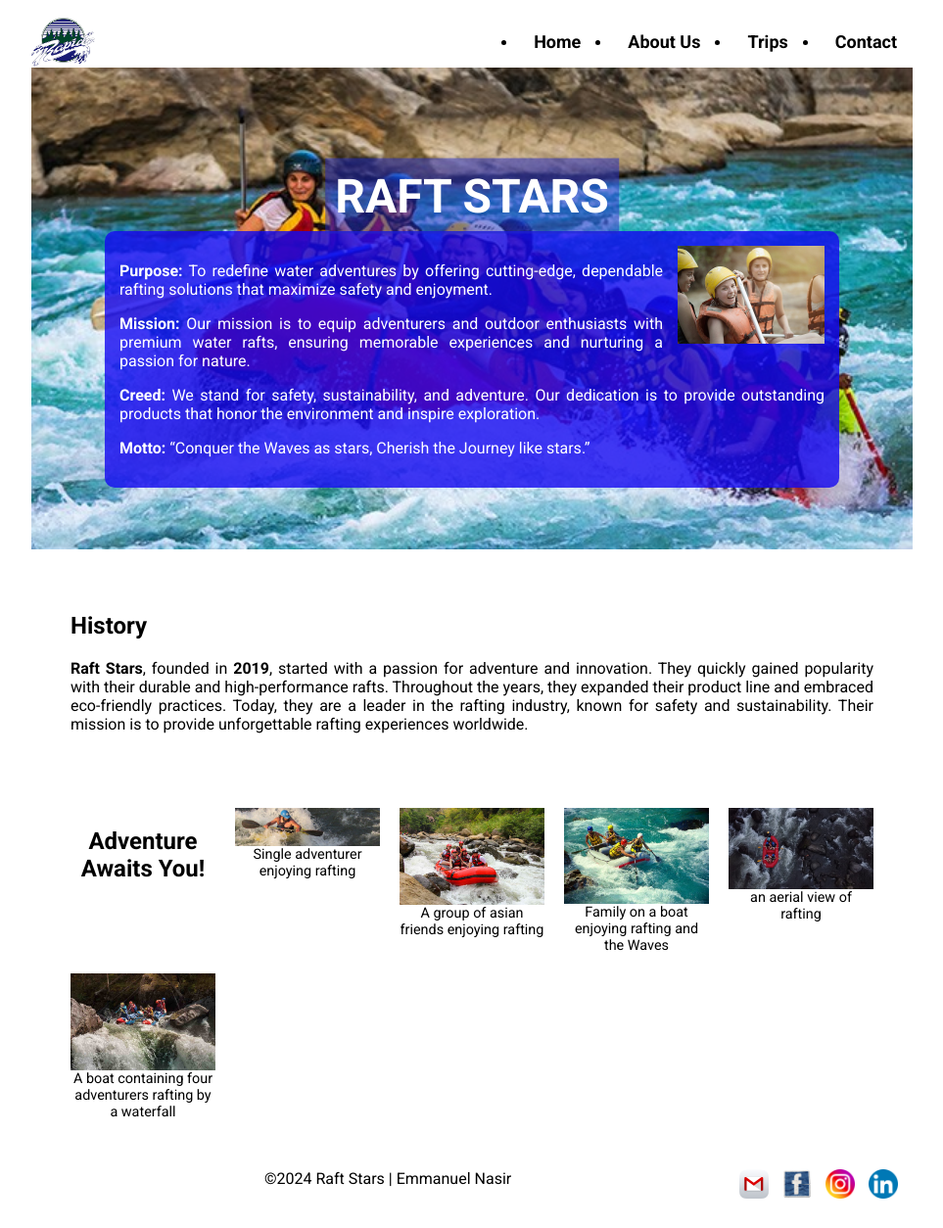
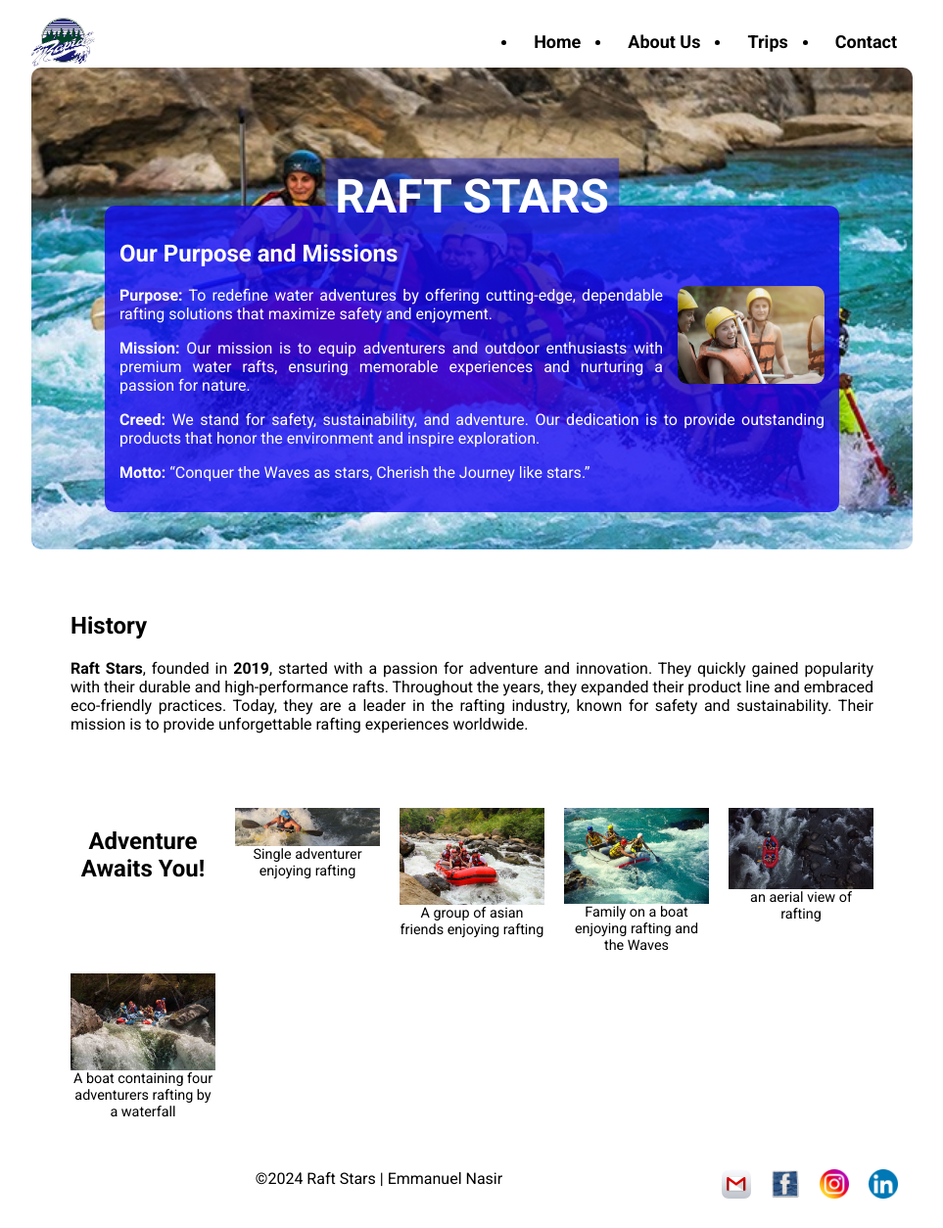
Before and after one commit to Emmanuel-Nasir/wdd130, a plain HTML site: page wwr/about.html in a window 1280 px wide. Shown: the whole page at 98% size, without its empty margins (158-1121 px from the left). Drawn offline with Linux system fonts and the light colour scheme; a web font is replaced by a local one.

Commit message:
commit, sync and push

```diff
--- a/wwr/about.html
+++ b/wwr/about.html
@@ -29,12 +29,13 @@
             <img src="images/heroimage.jpg" alt="heroimage">
             <h1>RAFT STARS</h1>
             <article>
+                <h2>Our Purpose and Missions</h2>
                 <img src="images/happyclients.jpg" alt="happyclients">
                 <p><strong>Purpose:</strong> To redefine water adventures by offering cutting-edge, dependable rafting solutions that maximize safety and enjoyment.</p>
                 <p><strong>Mission:</strong> Our mission is to equip adventurers and outdoor enthusiasts with premium water rafts, ensuring memorable experiences and nurturing a passion for nature.</p>
                 <p><strong>Creed:</strong> We stand for safety, sustainability, and adventure. Our dedication is to provide outstanding products that honor the environment and inspire exploration.</p>
                 <p><strong>Motto:</strong> “Conquer the Waves as stars, Cherish the Journey like stars.”</p>
-             </article>
+            </article>
         </div>
         <section class="history">
             <h2>History</h2>
--- a/wwr/styles/rafting.css
+++ b/wwr/styles/rafting.css
@@ -15,14 +15,19 @@ body {
 }
 
 header {
-    display: flex;
+    display: grid;
+    grid-template-columns: auto 1fr;
     justify-content: space-between;
     align-items: center;
-    padding: 1rems;
+    /* padding: 1rems; */
     background-color: var(--secondary-color);
     color: var(--accent1-color);
 }
-
+header nav{
+  display: flex;
+  justify-content: flex-end;
+  gap: 1rem;
+}
 header img {
     height: 50px;
 }
@@ -61,7 +66,8 @@ nav a:active{
 
 .hero img {
     width: 100%;
-    height: auto;
+    height: 100%;
+    border-radius: 10px;
 }
 
 .hero h1 {
@@ -145,6 +151,11 @@ footer p{
   text-align:center;
   margin:0;
 }
+.social-links{
+  display: flex;
+  justify-content: flex-end;
+  gap: 10px;
+}
 .social-links a {
   margin: 0 5px;
 }
```
